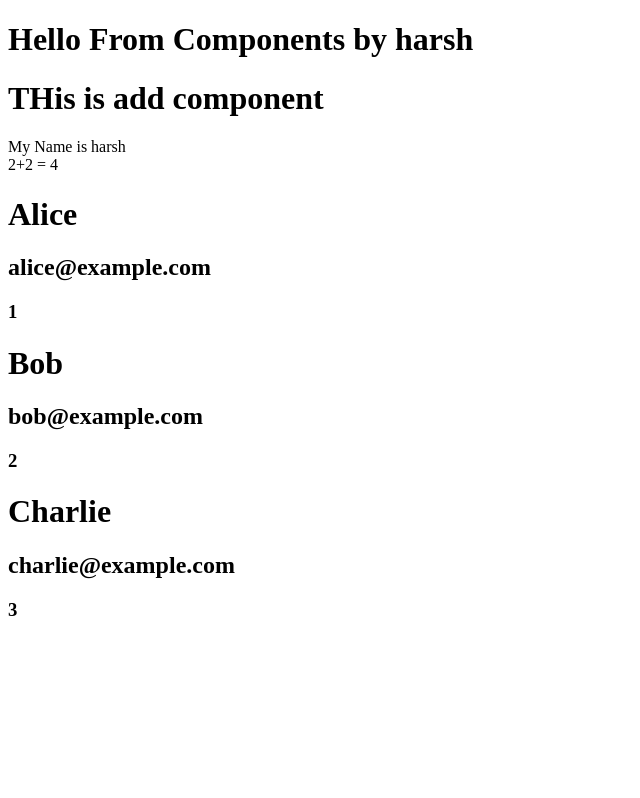
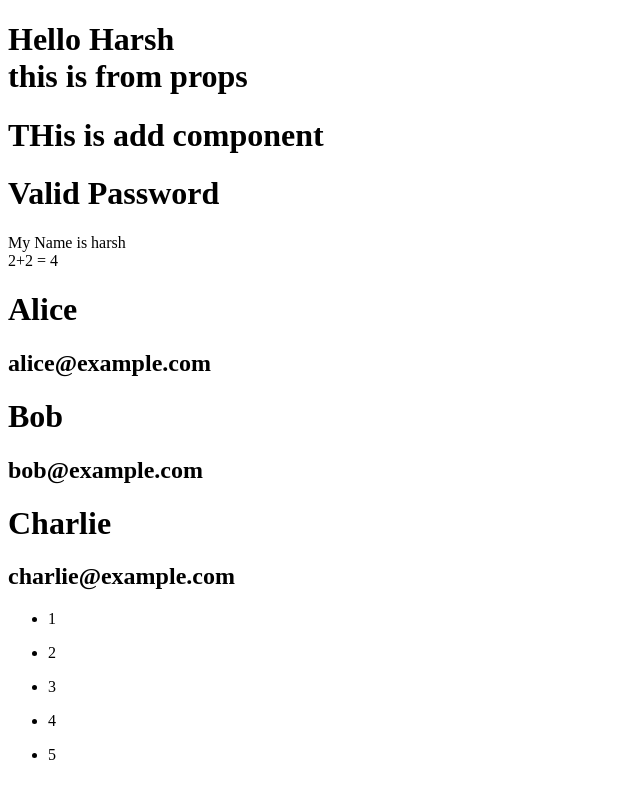
Before and after one commit to harshvpandey/reactLib, a React (Vite) app in the folder harsh/react-demo/: page / in a window 1280 px wide. Shown: the whole page, without its empty margins (0-640 px from the left). Built offline with nearby package versions, Linux system fonts and the light colour scheme.

Commit message:
props and conditional rendering

```diff
--- a/harsh/react-demo/components/UserList.jsx
+++ b/harsh/react-demo/components/UserList.jsx
@@ -12,7 +12,7 @@ const UserList = () => {
         <div key={user.id}>
             <h1>{user.name}</h1>
             <h2>{user.email}</h2>
-            <h3>{user.id}</h3>
+
         </div>
         )
         )}
--- a/harsh/react-demo/components/add.jsx
+++ b/harsh/react-demo/components/add.jsx
@@ -5,5 +5,23 @@ const Add = () => {
    <h1 className='harsh'>THis is add component</h1>
   )
 }
+const InvalidPassword=()=>{
+  return(
+    <h1>invalid Passoword</h1>
+  )
+}
+const ValidPassword=()=>{
+  return(
+    <h1>Valid Password</h1>
+  )
+}
 
-export default Add
+const Password=(props)=>{
+  if(props.isValid){
+    return <ValidPassword></ValidPassword>
+  }
+  else{
+    return <InvalidPassword></InvalidPassword>
+  }
+}
+export { Add, Password };
--- a/harsh/react-demo/components/greet.jsx
+++ b/harsh/react-demo/components/greet.jsx
@@ -1,5 +1,5 @@
-function Greet(){
-    return <h1>Hello From Components by harsh</h1>
+function Greet(props){
+    return <h1>Hello {props.name}<br/>{props.msg}</h1>
 }
 
 
--- /dev/null
+++ b/harsh/react-demo/components/mapTry.jsx
@@ -0,0 +1,22 @@
+import React from 'react'
+
+const number=[1,2,3,4,5];
+
+const MapTry = () => {
+  return (
+   <main>
+    {number.map(num=>(
+
+            <ul key={num}>
+               <li>
+                {num}
+                </li>
+
+            </ul>
+
+    ))}
+   </main>
+  )
+}
+
+export default MapTry
--- a/harsh/react-demo/src/App.jsx
+++ b/harsh/react-demo/src/App.jsx
@@ -1,7 +1,9 @@
 import Greet from "../components/greet";
-import Add from "../components/add";
+import {Password,Add} from "../components/add";
 import Basic from "../components/basic";
 import UserList from "../components/UserList";
+import MapTry from "../components/mapTry";
+
 function App(){
 
   //type rafce to get the template
@@ -10,13 +12,21 @@ function App(){
   //to add class you need to add classname
   //JSX is javascript XML
 
-  //done till 1:05 mins
+  //done till 1:22 mins
+  //props are properties that help transfer data from parent to child
+
+  //topics covered
+  //1.props
+  //2.conditional rendering
   return (
     <div>
-    <Greet></Greet>
+    <Greet name="Harsh" msg='this is from props'></Greet>
+    {/* here name is prop */}
     <Add></Add>
+    <Password isValid={true}></Password>
     <Basic></Basic>
     <UserList></UserList>
+    <MapTry></MapTry>
     </div>
 
   );
```
